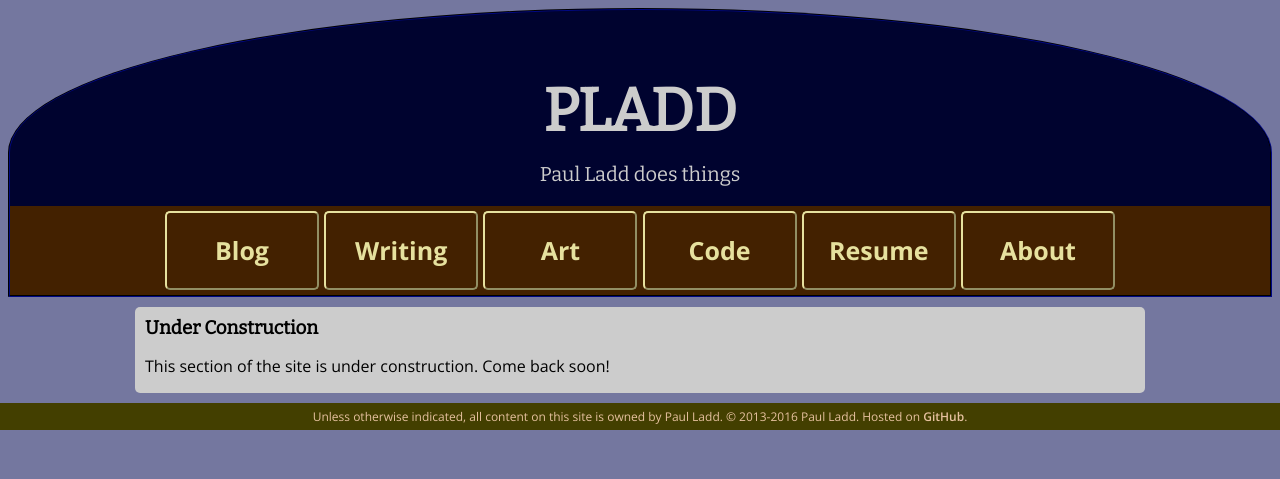
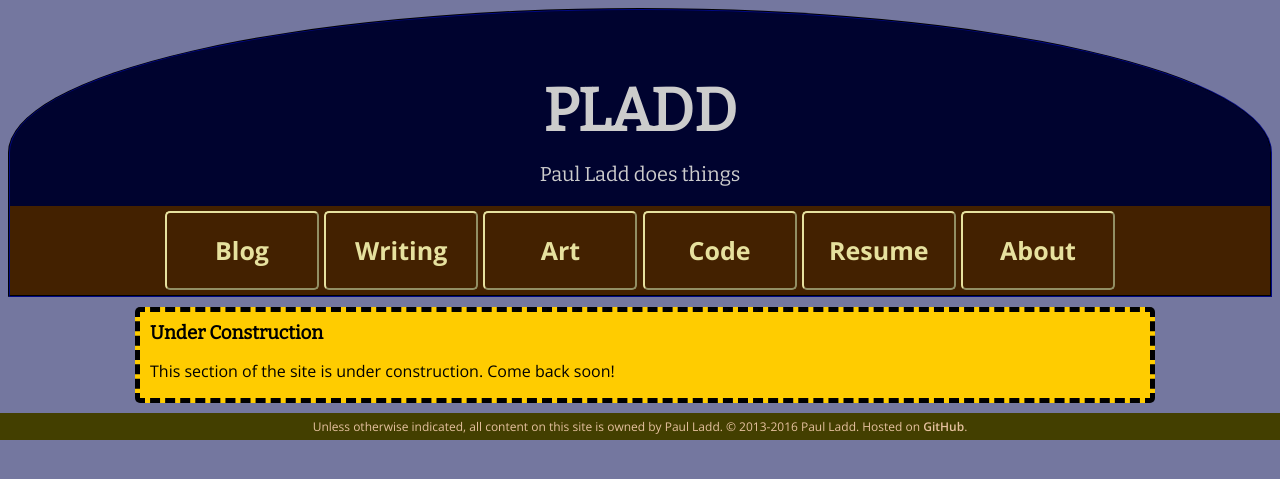
Before and after one commit to itspladd/personal-website-old, a Jekyll site: the page built from art/index.html, in a window 1280 px wide. Shown: the top 479 px of the page. Built offline with Jekyll 4.4.1, drawn with Linux system fonts in a browser that asks for light colours.

Commit message:
Applying under-construction style

```diff
--- a/art/index.html
+++ b/art/index.html
@@ -3,7 +3,7 @@ layout: default
 title: "Paul Ladd Does Words, Art, and Code"
 ---
 
-<section class="fullscreen">
+<section class="under-construction">
     <article>
         <h1>Under Construction</h1>
         <p>This section of the site is under construction. Come back soon!</p>
--- a/coding/index.html
+++ b/coding/index.html
@@ -3,7 +3,7 @@ layout: default
 title: "Paul Ladd Does Words, Art, and Code"
 ---
 
-<section class="fullscreen">
+<section class="under-construction">
     <article>
         <h1>Under Construction</h1>
         <p>This section of the site is under construction. Come back soon!</p>
--- a/resume/index.html
+++ b/resume/index.html
@@ -3,7 +3,7 @@ layout: default
 title: "Paul Ladd Does Words, Art, and Code"
 ---
 
-<section class="fullscreen">
+<section class="under-construction">
     <article>
         <h1>Under Construction</h1>
         <p>This section of the site is under construction. Come back soon!</p>
```
